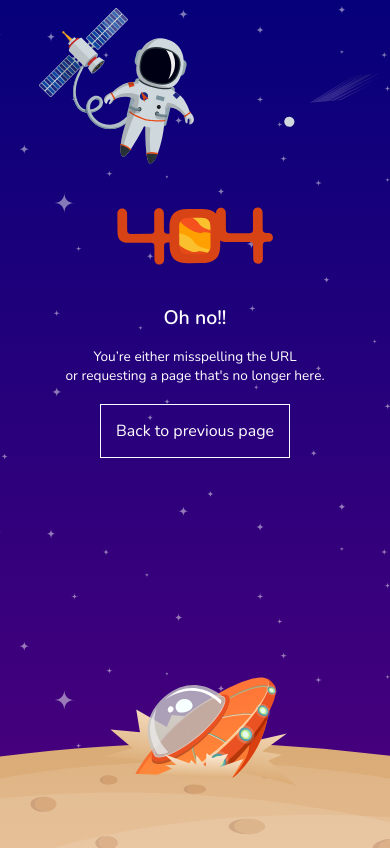
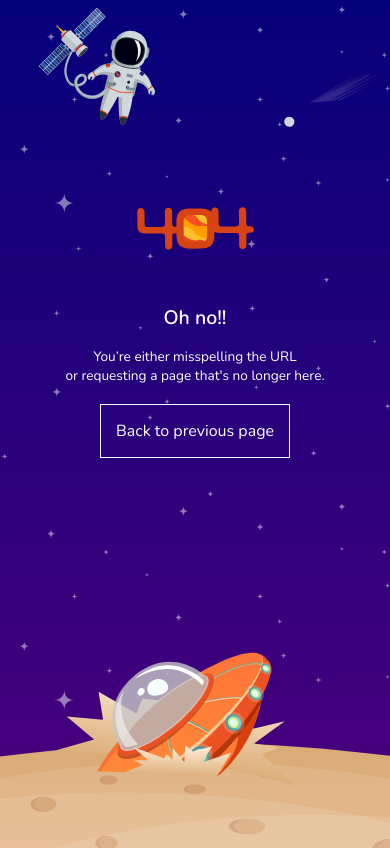
Before and after one commit to AsyrafHussin/Mars-404-Page, a website: page index.html in a window 390 px wide. Drawn offline with nearby package versions, Linux system fonts and the light colour scheme.

Commit message:
Update mobile

```diff
--- a/sass/main.scss
+++ b/sass/main.scss
@@ -28,7 +28,6 @@ html{
 
   @include breakpoint(mobile){
     top: 53vmin;
-    width: 40vmin;
   }
 }
 
@@ -84,7 +83,6 @@ html{
 
   @include breakpoint(mobile){
     top: 2vmin;
-    height: 40vmin;
   }
 }
 
@@ -92,8 +90,4 @@ html{
   position: absolute;
   bottom: 15vmin;
   right: 24vmin;
-
-  @include breakpoint(mobile){
-    width: 50vmin;
-  }
 }
```
Also changed, not shown: css/main.css.
